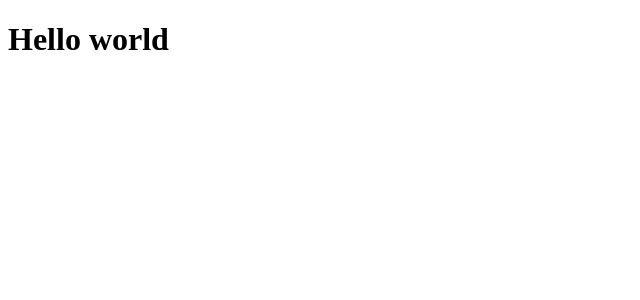
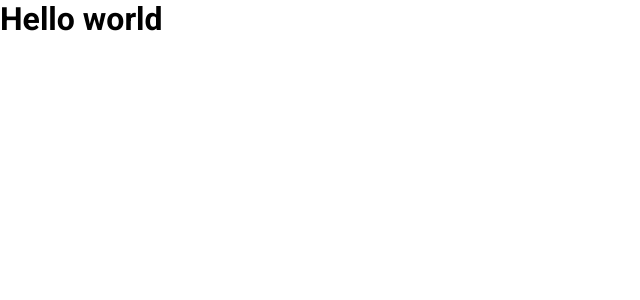
Before and after one commit to NakaokaGabriel/airbnb-clone, a React (Create React App) app: page / in a window 1280 px wide. Shown: the top 300 px of the page, without its empty margins (0-640 px from the left). Built offline with nearby package versions, Linux system fonts and the light colour scheme.

Commit message:
feature: create global styles

```diff
--- a/package.json
+++ b/package.json
@@ -13,6 +13,7 @@
     "react": "^16.13.1",
     "react-dom": "^16.13.1",
     "react-scripts": "3.4.3",
+    "styled-components": "^5.2.0",
     "typescript": "~3.7.2"
   },
   "scripts": {
@@ -34,6 +35,7 @@
     ]
   },
   "devDependencies": {
+    "@types/styled-components": "^5.1.3",
     "@typescript-eslint/eslint-plugin": "^4.1.0",
     "@typescript-eslint/parser": "^4.1.0",
     "eslint": "6.8.0",
--- a/public/index.html
+++ b/public/index.html
@@ -8,7 +8,8 @@
       name="description"
       content="Web site created using create-react-app"
     />
-    <title>React App</title>
+    <title>Airbnb</title>
+    <link href="https://fonts.googleapis.com/css2?family=Roboto:wght@300;700&display=swap" rel="stylesheet">
   </head>
   <body>
     <noscript>You need to enable JavaScript to run this app.</noscript>
--- a/src/App.tsx
+++ b/src/App.tsx
@@ -1,8 +1,11 @@
 import React from 'react';
+
+import GlobalStyles from './styles/global';
 
 const App: React.FC = () => (
   <>
     <h1>Hello world</h1>
+    <GlobalStyles />
   </>
 );
 
--- /dev/null
+++ b/src/styles/global.ts
@@ -0,0 +1,34 @@
+import { createGlobalStyle } from 'styled-components';
+
+export default createGlobalStyle`
+  * {
+    padding: 0;
+    margin: 0;
+    box-sizing: border-box;
+    outline: none;
+  }
+
+  body, input, button {
+    font-family: 'Roboto', Arial, Helvetica, sans-serif;
+  }
+
+  body {
+    width: 100%;
+  }
+
+  h1 {
+    font-weight: bold;
+  }
+
+  ul {
+    list-style: none;
+  }
+
+  a {
+    text-decoration: none;
+  }
+
+  img {
+    max-width: 100%;
+  }
+`;
```
Also changed, not shown: 1 other file (tests, documents, lock files or other folders).
